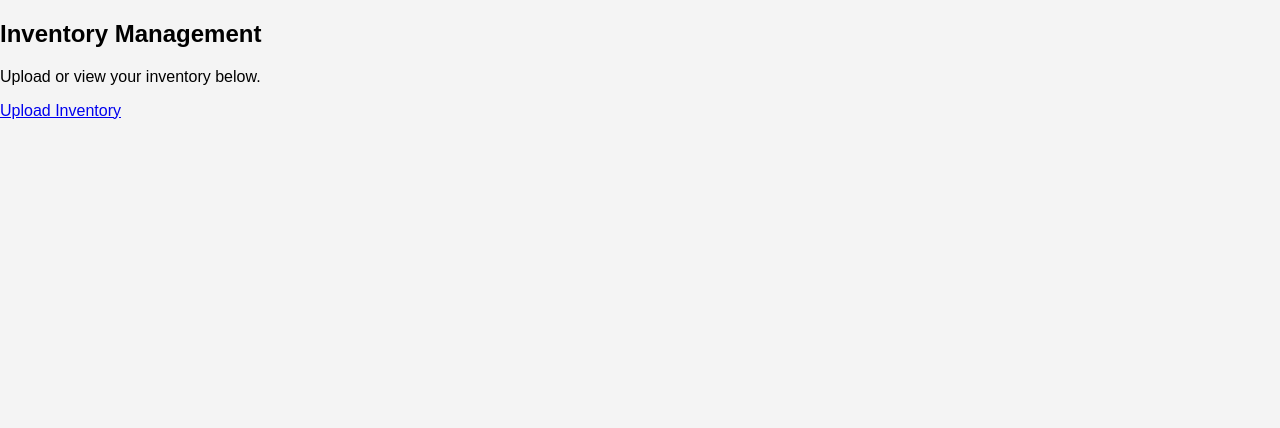
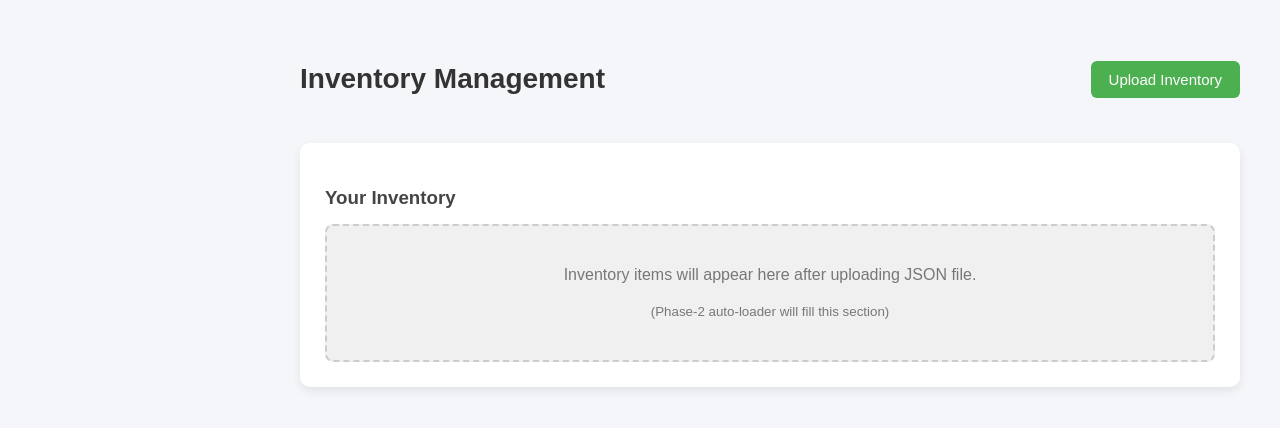
Before and after one commit to Danish11150/Ai-salesman, a Flask app: page /inventory in a window 1280 px wide. Shown: the top 428 px of the page. Run offline with Flask 3, Linux system fonts and the light colour scheme; the visitor is signed in with stand-in values (Sample User, id 1).

Commit message:
Redesign inventory page layout and styles

```diff
--- a/website/templates/inventory.html
+++ b/website/templates/inventory.html
@@ -4,14 +4,91 @@
     <meta charset="UTF-8">
     <meta name="viewport" content="width=device-width, initial-scale=1.0">
     <title>Inventory</title>
+
     <link rel="stylesheet" href="{{ url_for('website.static', filename='style.css') }}">
+
+    <style>
+        body {
+            background: #f4f6f9;
+            font-family: Arial, sans-serif;
+        }
+
+        .inventory-wrapper {
+            margin-left: 260px; /* space for sidebar */
+            padding: 40px;
+        }
+
+        .inventory-header {
+            display: flex;
+            justify-content: space-between;
+            align-items: center;
+        }
+
+        .inventory-header h2 {
+            font-size: 28px;
+            font-weight: bold;
+            color: #333;
+        }
+
+        .upload-btn {
+            background: #4CAF50;
+            padding: 10px 18px;
+            color: white;
+            border-radius: 6px;
+            text-decoration: none;
+            font-size: 15px;
+            transition: 0.2s;
+        }
+
+        .upload-btn:hover {
+            background: #45a049;
+        }
+
+        .inventory-card {
+            background: white;
+            padding: 25px;
+            margin-top: 25px;
+            border-radius: 10px;
+            box-shadow: 0 4px 10px rgba(0,0,0,0.08);
+        }
+
+        .inventory-card h3 {
+            margin-bottom: 15px;
+            color: #444;
+        }
+
+        .placeholder-box {
+            background: #f0f0f0;
+            padding: 40px;
+            text-align: center;
+            border-radius: 8px;
+            color: #777;
+            font-size: 16px;
+            border: 2px dashed #ccc;
+        }
+    </style>
 </head>
+
 <body>
-    <div class="inventory-container">
-        <h2>Inventory Management</h2>
-        <p>Upload or view your inventory below.</p>
 
-        <a href="/upload_inventory" class="btn">Upload Inventory</a>
+    <div class="inventory-wrapper">
+
+        <div class="inventory-header">
+            <h2>Inventory Management</h2>
+            <a href="/upload_inventory" class="upload-btn">Upload Inventory</a>
+        </div>
+
+        <div class="inventory-card">
+            <h3>Your Inventory</h3>
+
+            <div class="placeholder-box">
+                Inventory items will appear here after uploading JSON file.
+                <br><br>
+                <small>(Phase‑2 auto‑loader will fill this section)</small>
+            </div>
+        </div>
+
     </div>
+
 </body>
 </html>
```
